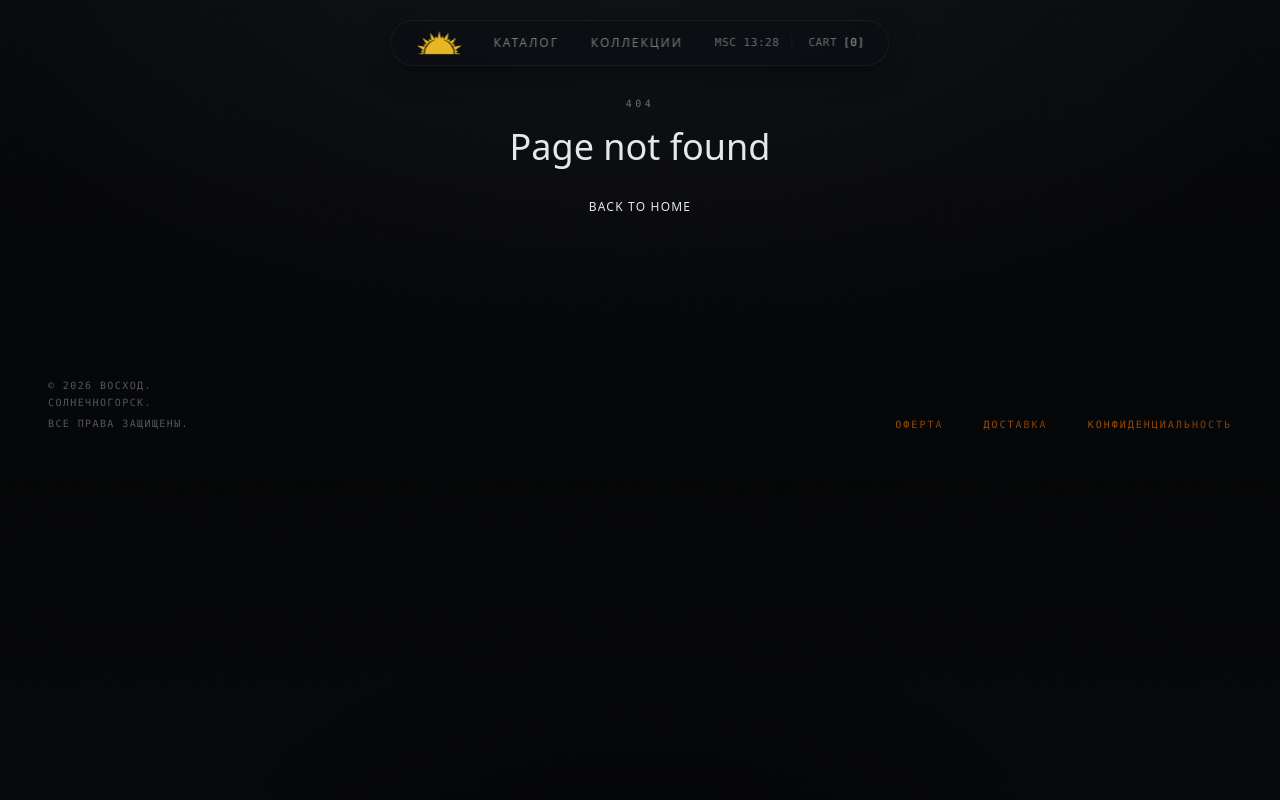
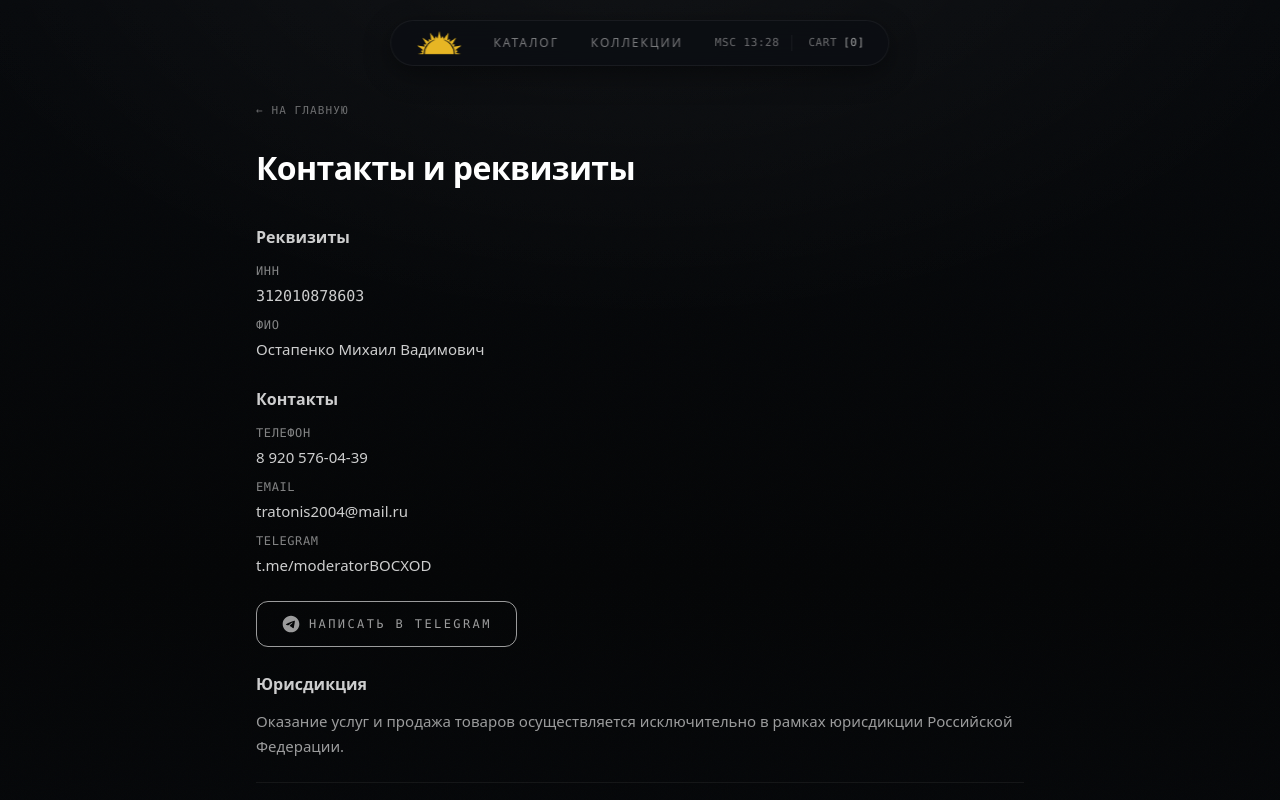
Before and after one commit to Mihgan2004/veb_voshod, a Next.js app: page /legal/contacts in a window 1280 px wide. Before the commit this address had no page. Shown: the top 800 px of the page. Built offline with nearby package versions, Linux system fonts and the light colour scheme.

Commit message:
контакты и оптимизация

```diff
--- /dev/null
+++ b/app/legal/contacts/page.tsx
@@ -0,0 +1,105 @@
+import Link from "next/link";
+
+export const metadata = {
+  title: "Контакты и реквизиты — VOSKHOD",
+};
+
+const TELEGRAM_URL = "https://t.me/moderatorBOCXOD";
+
+export default function ContactsPage() {
+  return (
+    <div className="min-h-screen pt-24 pb-16 px-4 sm:px-6">
+      <div className="max-w-3xl mx-auto">
+        <Link
+          href="/"
+          className="text-[11px] font-mono uppercase tracking-widest text-white/40 hover:text-white/70 transition-colors"
+        >
+          ← На главную
+        </Link>
+
+        <h1 className="mt-6 text-[24px] sm:text-[32px] font-semibold tracking-[-0.02em] text-white">
+          Контакты и реквизиты
+        </h1>
+
+        <div className="mt-8 space-y-6 text-[14px] sm:text-[15px] leading-relaxed text-white/60">
+          <section>
+            <h2 className="text-[16px] font-semibold text-white/80 mb-3">Реквизиты</h2>
+            <dl className="space-y-2">
+              <div>
+                <dt className="text-white/50 text-[12px] font-mono uppercase tracking-wider">ИНН</dt>
+                <dd className="mt-0.5 text-white/80 font-mono">312010878603</dd>
+              </div>
+              <div>
+                <dt className="text-white/50 text-[12px] font-mono uppercase tracking-wider">ФИО</dt>
+                <dd className="mt-0.5 text-white/80">Остапенко Михаил Вадимович</dd>
+              </div>
+            </dl>
+          </section>
+
+          <section>
+            <h2 className="text-[16px] font-semibold text-white/80 mb-3">Контакты</h2>
+            <dl className="space-y-2">
+              <div>
+                <dt className="text-white/50 text-[12px] font-mono uppercase tracking-wider">Телефон</dt>
+                <dd className="mt-0.5">
+                  <a href="tel:89205760439" className="text-white/80 hover:text-gold transition-colors">
+                    8 920 576-04-39
+                  </a>
+                </dd>
+              </div>
+              <div>
+                <dt className="text-white/50 text-[12px] font-mono uppercase tracking-wider">Email</dt>
+                <dd className="mt-0.5">
+                  <a href="mailto:tratonis2004@mail.ru" className="text-white/80 hover:text-gold transition-colors">
+                    tratonis2004@mail.ru
+                  </a>
+                </dd>
+              </div>
+              <div>
+                <dt className="text-white/50 text-[12px] font-mono uppercase tracking-wider">Telegram</dt>
+                <dd className="mt-0.5">
+                  <a
+                    href={TELEGRAM_URL}
+                    target="_blank"
+                    rel="noopener noreferrer"
+                    className="text-white/80 hover:text-gold transition-colors"
+                  >
+                    t.me/moderatorBOCXOD
+                  </a>
+                </dd>
+              </div>
+            </dl>
+
+            <a
+              href={TELEGRAM_URL}
+              target="_blank"
+              rel="noopener noreferrer"
+              className="mt-6 inline-flex items-center justify-center gap-2 px-6 py-3 rounded-xl border border-gold/40 bg-gold/[0.08] text-gold font-mono text-[12px] uppercase tracking-[0.2em] hover:bg-gold/[0.15] hover:border-gold/60 transition-all"
+            >
+              <svg
+                className="w-5 h-5"
+                viewBox="0 0 24 24"
+                fill="currentColor"
+                aria-hidden
+              >
+                <path d="M12 2C6.48 2 2 6.48 2 12s4.48 10 10 10 10-4.48 10-10S17.52 2 12 2zm4.64 6.8c-.15 1.58-.8 5.42-1.13 7.19-.14.75-.42 1-.68 1.03-.58.05-1.02-.38-1.58-.75-.88-.58-1.38-.94-2.23-1.5-.99-.65-.35-1.01.22-1.59.15-.15 2.71-2.48 2.76-2.69a.2.2 0 00-.05-.18c-.06-.05-.14-.03-.21-.02-.09.02-1.49.95-4.22 2.79-.4.27-.76.41-1.08.4-.36-.01-1.04-.2-1.55-.37-.63-.2-1.12-.31-1.08-.66.02-.18.27-.36.74-.55 2.92-1.27 4.86-2.11 5.83-2.51 2.78-1.16 3.35-1.36 3.73-1.36.08 0 .27.02.39.12.1.08.13.19.14.27-.01.06.01.24 0 .38z" />
+              </svg>
+              Написать в Telegram
+            </a>
+          </section>
+
+          <section>
+            <h2 className="text-[16px] font-semibold text-white/80 mb-3">Юрисдикция</h2>
+            <p>
+              Оказание услуг и продажа товаров осуществляется исключительно в рамках юрисдикции Российской Федерации.
+            </p>
+          </section>
+
+          <p className="text-[12px] text-white/30 pt-4 border-t border-white/[0.06]">
+            Дата публикации: 21.03.2026. Действующая редакция.
+          </p>
+        </div>
+      </div>
+    </div>
+  );
+}
--- a/app/legal/offer/page.tsx
+++ b/app/legal/offer/page.tsx
@@ -67,7 +67,12 @@ export default function OfferPage() {
             <h2 className="text-[16px] font-semibold text-white/80 mb-3">6. Контакты</h2>
             <p>
               По всем вопросам, связанным с исполнением настоящей оферты, Покупатель может обратиться
-              по электронной почте, указанной на сайте.
+              по электронной почте tratonis2004@mail.ru, телефону 8 920 576-04-39 или через{" "}
+              <a href="https://t.me/moderatorBOCXOD" target="_blank" rel="noopener noreferrer" className="text-white/80 hover:text-gold underline underline-offset-2 transition-colors">Telegram</a>.
+              Полные контактные данные и реквизиты указаны на странице{" "}
+              <Link href="/legal/contacts" className="text-white/80 hover:text-gold underline underline-offset-2 transition-colors">
+                Контакты и реквизиты
+              </Link>.
             </p>
           </section>
 
--- a/app/legal/policy/page.tsx
+++ b/app/legal/policy/page.tsx
@@ -61,7 +61,11 @@ export default function PolicyPage() {
             <h2 className="text-[16px] font-semibold text-white/80 mb-3">5. Права пользователя</h2>
             <p>
               Вы вправе запросить удаление своих персональных данных, обратившись по электронной
-              почте, указанной на сайте. Запрос будет обработан в течение 30 рабочих дней.
+              почте tratonis2004@mail.ru или через{" "}
+              <Link href="/legal/contacts" className="text-white/80 hover:text-gold underline underline-offset-2 transition-colors">
+                страницу контактов
+              </Link>.
+              Запрос будет обработан в течение 30 рабочих дней.
             </p>
           </section>
 
--- a/app/page.tsx
+++ b/app/page.tsx
@@ -17,8 +17,7 @@ const TeeIntroBlock = nextDynamic(
   { ssr: true }
 );
 
-export const revalidate = 0;
-export const dynamic = "force-dynamic";
+export const revalidate = 300;
 
 function HomeScrollFallback() {
   return (
--- a/components/hero/Hero.tsx
+++ b/components/hero/Hero.tsx
@@ -1,21 +1,18 @@
 "use client";
 
+import Image from "next/image";
 import { useEffect, useRef, useState } from "react";
 import { ASSETS } from "@/lib/assets";
 
 function Hero() {
   const [videoError, setVideoError] = useState(false);
   const [loadVideo, setLoadVideo] = useState(false);
-  const [isMobile, setIsMobile] = useState(false);
+  const [posterVisible, setPosterVisible] = useState(true);
   const sectionRef = useRef<HTMLElement>(null);
   const videoRef = useRef<HTMLVideoElement>(null);
 
   /* ---- Determine which video source to use based on viewport ---- */
   const [videoSrc, setVideoSrc] = useState<string>("");
-
-  useEffect(() => {
-    setIsMobile(window.innerWidth < 640);
-  }, []);
 
   useEffect(() => {
     // Respect prefers-reduced-motion
@@ -26,12 +23,17 @@ function Hero() {
     const conn = (navigator as unknown as { connection?: { saveData?: boolean } }).connection;
     if (conn?.saveData) return;
 
-    // Pick mobile vs desktop source
-    const src =
-      window.innerWidth < 640
+    const isMobileViewport = window.innerWidth < 640;
+    const src = isMobileViewport
       ? ASSETS.video.heroMobile540
       : ASSETS.video.heroDesktop720;
     setVideoSrc(src);
+
+    if (videoRef.current) {
+      videoRef.current.poster = isMobileViewport
+        ? ASSETS.brand.logoMobile
+        : ASSETS.brand.logoDesktop;
+    }
 
     // IntersectionObserver: load video only when hero is near viewport
     const el = sectionRef.current;
@@ -54,7 +56,6 @@ function Hero() {
   useEffect(() => {
     if (!loadVideo || !videoRef.current || !videoSrc) return;
     const video = videoRef.current;
-    // Dynamically set src to avoid downloading before ready
     video.src = videoSrc;
     video.load();
     video.play().catch(() => {
@@ -80,18 +81,33 @@ function Hero() {
             disableRemotePlayback
             className="absolute inset-0 w-full h-full object-cover z-0"
             onError={() => setVideoError(true)}
+            onCanPlay={() => setPosterVisible(false)}
           />
-          {/* Perf: overlay replaces runtime filter (contrast/saturate/brightness) — avoids GPU cost on each video frame, reduces black-frame stutter */}
-          {!isMobile && (
+          {/* Mobile-only: constrained logo until video loads — prevents stretched/oversized placeholder */}
+          {posterVisible && (
             <div
-              className="absolute inset-0 z-[0.5] pointer-events-none"
+              className="absolute inset-0 z-[0.25] flex items-center justify-center sm:hidden pointer-events-none"
+              aria-hidden
+            >
+              <Image
+                src={ASSETS.brand.logoMobile}
+                alt=""
+                width={320}
+                height={120}
+                className="w-[min(220px,72vw)] h-auto object-contain"
+                priority
+              />
+            </div>
+          )}
+          {/* Perf: overlay replaces runtime filter — hidden on mobile via CSS, shown from sm+ (same as former isMobile logic) */}
+          <div
+            className="absolute inset-0 z-[0.5] pointer-events-none hidden sm:block"
             style={{
               background:
                 "linear-gradient(180deg, rgba(0,0,0,0.15) 0%, rgba(0,0,0,0.22) 50%, rgba(0,0,0,0.32) 100%)",
             }}
             aria-hidden
           />
-          )}
         </>
       )}
 
--- a/components/nav/OrbitalDock.tsx
+++ b/components/nav/OrbitalDock.tsx
@@ -34,7 +34,7 @@ export const OrbitalDock: React.FC = () => {
       );
     };
     updateTime();
-    const t = setInterval(updateTime, 1000);
+    const t = setInterval(updateTime, 60000);
     let rafId = 0;
     let prev = false;
     const onScroll = () => {
--- a/components/site/Footer.tsx
+++ b/components/site/Footer.tsx
@@ -26,6 +26,9 @@ export function Footer() {
             <Link href="/legal/policy" className={GOLD_GRADIENT}>
               Конфиденциальность
             </Link>
+            <Link href="/legal/contacts" className={GOLD_GRADIENT}>
+              Контакты и реквизиты
+            </Link>
           </nav>
         </div>
       </div>
--- a/components/site/Preloader.tsx
+++ b/components/site/Preloader.tsx
@@ -39,24 +39,35 @@ export function Preloader() {
     const start = Date.now();
     const duration = liteMode ? LITE_DURATION_MS : MIN_DURATION_MS;
 
+    let t1: ReturnType<typeof setTimeout> | null = null;
+    let t2: ReturnType<typeof setTimeout> | null = null;
+
     const finish = () => {
       const elapsed = Date.now() - start;
       const remaining = Math.max(0, duration - elapsed);
-      setTimeout(() => {
+      t1 = setTimeout(() => {
         setPhase("hide");
-        setTimeout(() => {
+        t2 = setTimeout(() => {
           setVisible(false);
           sessionStorage.setItem(SKIP_KEY, "1");
         }, 500);
       }, remaining);
     };
 
+    const cleanup = () => {
+      if (t1 != null) clearTimeout(t1);
+      if (t2 != null) clearTimeout(t2);
+    };
+
     if (document.readyState === "complete") {
       finish();
     } else {
       window.addEventListener("load", finish);
-      return () => window.removeEventListener("load", finish);
     }
+    return () => {
+      window.removeEventListener("load", finish);
+      cleanup();
+    };
   }, [pathname, liteMode]);
 
   if (!visible) return null;
```
Lines whose indentation alone changed are shown as unchanged.
